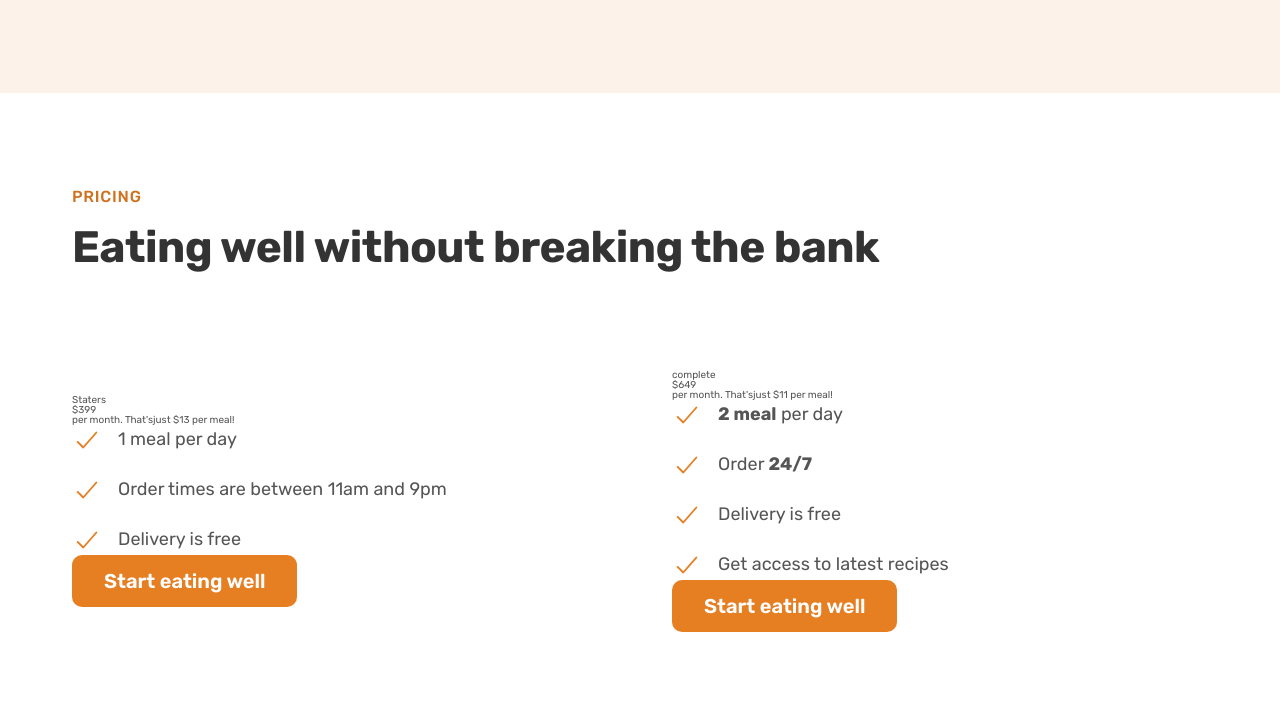
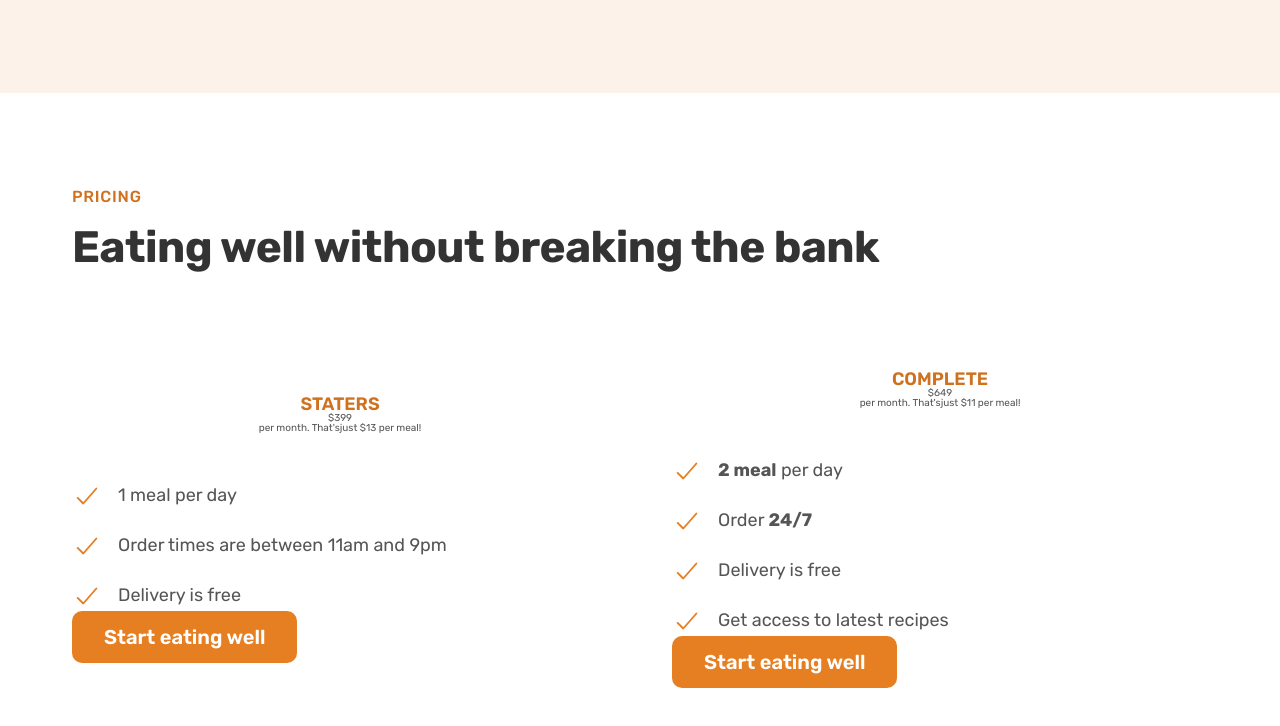
Before and after one commit to DHANIYEL/first-project, a plain HTML site: page index.html in a window 1280 px wide. Shown: the part 4519-5245 px from the top of the page. Drawn offline with nearby package versions, Linux system fonts and the light colour scheme.

Commit message:
one style

```diff
--- a/style.css
+++ b/style.css
@@ -478,3 +478,14 @@ body {
 .section-pricing {
   padding: 9.6rem 0;
 }
+.plan-header {
+  text-align: center;
+  margin-bottom: 4.8rem;
+}
+.plan-name {
+  text-transform: uppercase;
+  color: #cf711f;
+  font-size: 1.8rem;
+  font-weight: 600;
+  letter-spacing: 0.75;
+}
```
